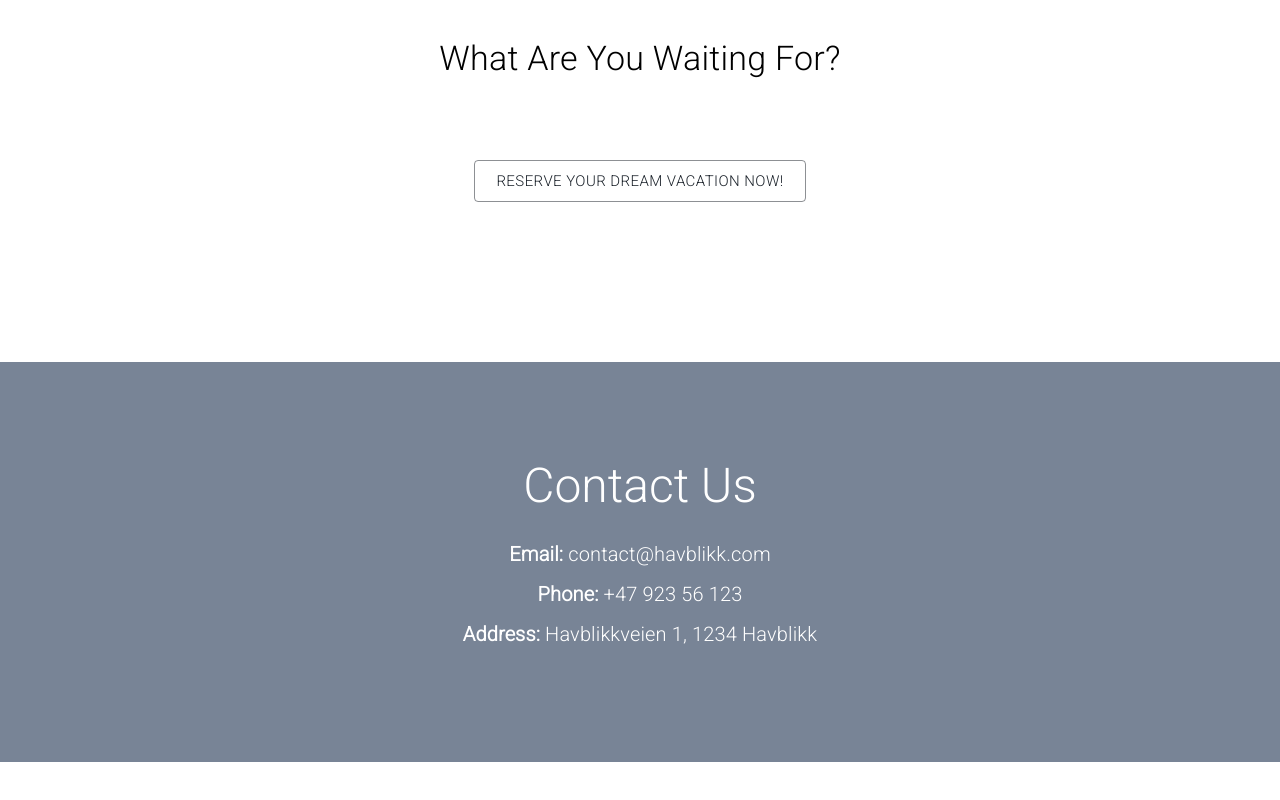
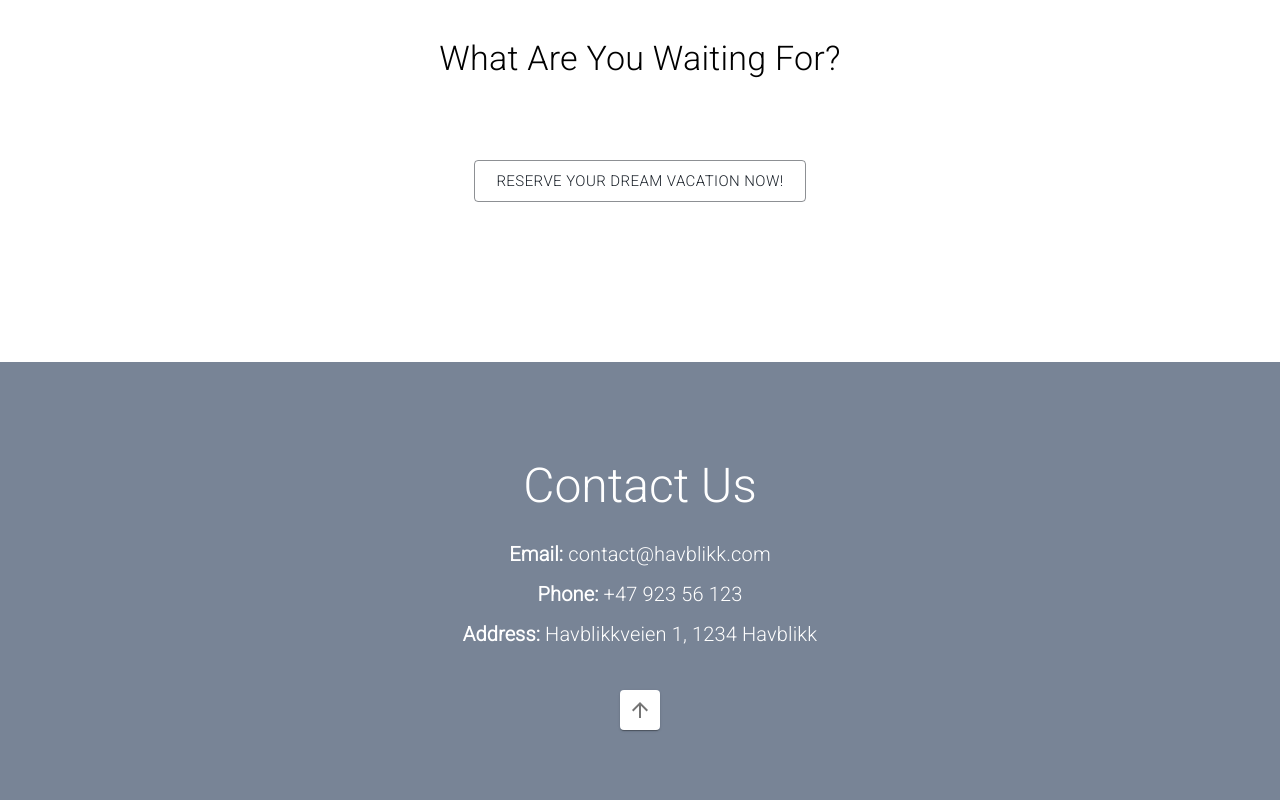
Before and after one commit to sundehakon/Hotell-React, a React (Create React App) app: page / in a window 1280 px wide. Shown: the part 3089-3889 px from the top of the page. Before the commit the page ends 3851 px from the top, so only its background shows below. Built offline with nearby package versions, Linux system fonts and the light colour scheme; no server answers.

Commit message:
Add scroll to top function and button

```diff
--- a/src/components/Home.js
+++ b/src/components/Home.js
@@ -1,9 +1,15 @@
 import React, { useEffect } from 'react';
-import { Grid, Card, CardMedia, Container, Typography, Box, Button } from '@mui/material';
+import { Grid, Card, CardMedia, Container, Typography, Box, Button, IconButton } from '@mui/material';
 import '@fontsource/roboto/300.css';
 import Spline from '@splinetool/react-spline';
+import ArrowUpwardIcon from '@mui/icons-material/ArrowUpward';
 
 const Home = () => {
+
+  const scrollToTop = () => {
+    window.scrollTo(0, 0);
+  }
+
   return (
     <Container maxWidth="md">
         <Typography sx={{ textAlign: 'center', marginTop: 10, fontSize: 20}}>
@@ -51,11 +57,12 @@ const Home = () => {
         <img src='/hotel-photos/trip-advisor-2022.webp' alt='Trip Advisor' style={{ width: 325, height: 250, display: 'block', marginLeft: 380, marginTop: 100 }} />
         <img src='/hotel-photos/2020-travellers-choice.png' alt='Trip Advisor' style={{ width: 325, height: 250, display: 'block', marginLeft: 130, marginTop: -260 }} />
     </Box>
-    <Box sx={{ backgroundColor: '#788496', position: 'absolute', left: 0, right: 0, marginTop: 15, height: 1000 }}>
+    <Box sx={{ backgroundColor: '#788496', position: 'absolute', left: 0, right: 0, marginTop: 15, height: 1030 }}>
       <Typography sx={{ textAlign: 'center', color: 'white', marginTop: 5 }} variant='h4'>Enjoy a 3D Model of The "Double" Room</Typography>
       <Box sx={{ width: 1000, height: 900, display: 'flex', alignItems: 'center', justifyContent: 'center', marginLeft: 45, zoom: '1' }}>
         <Spline scene='https://prod.spline.design/aJK3vLcIjRFcByVZ/scene.splinecode' />
       </Box>
+      <Typography sx={{ textAlign: 'center', color: 'white' }}>PS: Spin Me Around...</Typography>
     </Box>
     <Box sx={{ textAlign: 'center' }}>
       <Typography variant='h4' sx={{ marginTop: 160 }}>What Are You Waiting For?</Typography>
@@ -66,7 +73,7 @@ const Home = () => {
         }
       }} size='large'>Reserve Your Dream Vacation Now!</Button>
     </Box>
-    <Box sx={{ backgroundColor: '#788496', position: 'absolute', left: 0, right: 0, marginTop: 20, height: 400 }}>
+    <Box sx={{ backgroundColor: '#788496', position: 'absolute', left: 0, right: 0, marginTop: 20, height: 450 }}>
       <Typography variant='h3' sx={{ textAlign: 'center', color: 'white', marginTop: 12 }}>Contact Us</Typography>
       <Typography variant='h6' sx={{ textAlign: 'center', color: 'white', marginTop: 3 }}>
         <Box sx={{ fontWeight: 'bolder', display: 'inline' }}>Email:</Box> contact@havblikk.com
@@ -79,6 +86,13 @@ const Home = () => {
           <Box sx={{ fontWeight: 'bolder', display: 'inline' }}>Address:</Box> Havblikkveien 1, 1234 Havblikk
         </Box>
       </Typography>
+      <Box sx={{ display: 'flex', justifyContent: 'center', alignItems: 'center', marginTop: 5 }}>
+        <Card sx={{ width: 40 }}>
+          <IconButton onClick={scrollToTop}>
+            <ArrowUpwardIcon />
+          </IconButton>
+        </Card>
+      </Box>
     </Box>
     </Container>
   );
```
